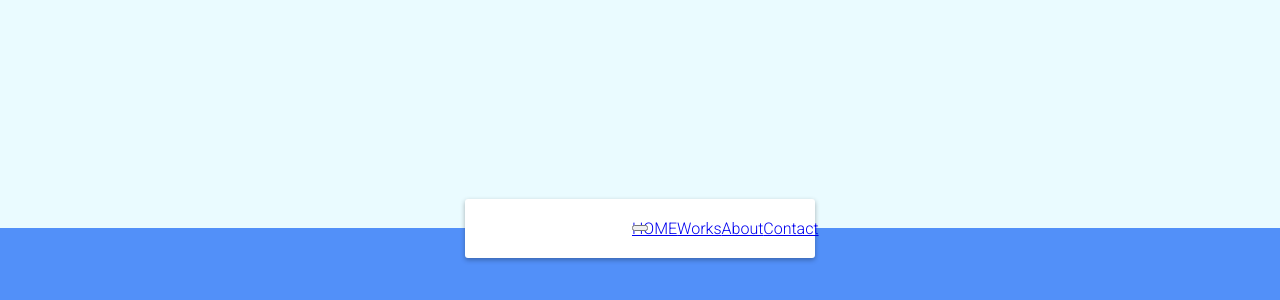
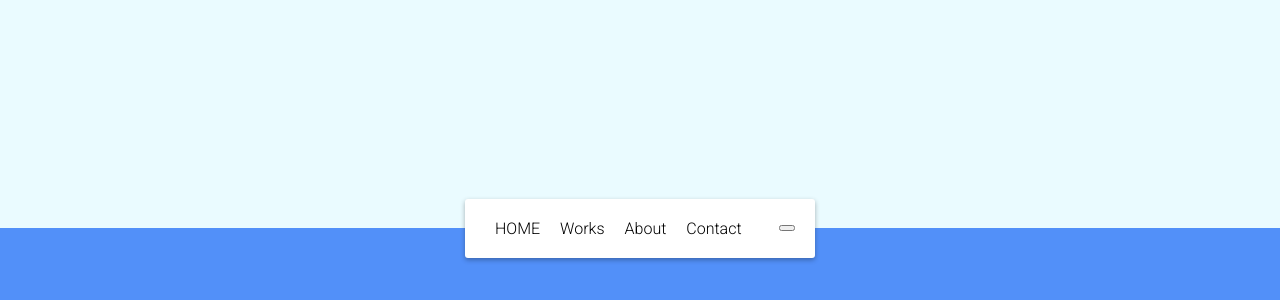
Before and after one commit to felianfilian/animated_menu, a plain HTML site: page index.html in a window 1280 px wide. Shown: the part 172-472 px from the top of the page. Drawn offline with Linux system fonts and the light colour scheme.

Commit message:
nav final styling

```diff
--- a/style.css
+++ b/style.css
@@ -37,10 +37,33 @@ nav.active {
   width: 350px;
 }
 
+nav.active ul {
+  width: 100%;
+}
+
 nav ul {
   display: flex;
   list-style: none;
   margin: 0;
   padding: 0;
+  transition: width 0.6s linear;
   width: 0;
 }
+
+nav ul li {
+  opacity: 0;
+  transform: rotateY(0deg);
+  transition: transform 0.6s linear, opacity 0.6s linear;
+}
+
+nav.active ul li {
+  opacity: 1;
+  transform: rotateY(360deg);
+}
+
+nav ul a {
+  color: #000;
+  margin: 0 10px;
+  position: relative;
+  text-decoration: none;
+}
```
